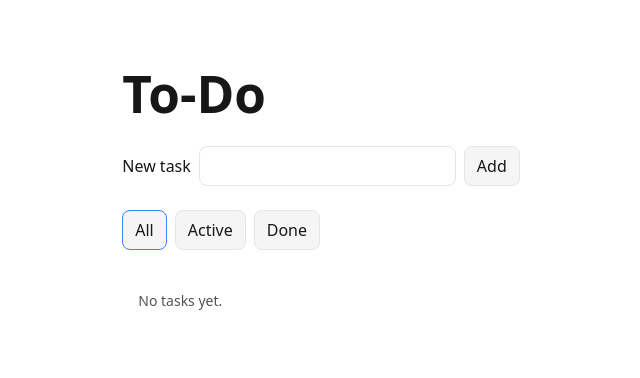
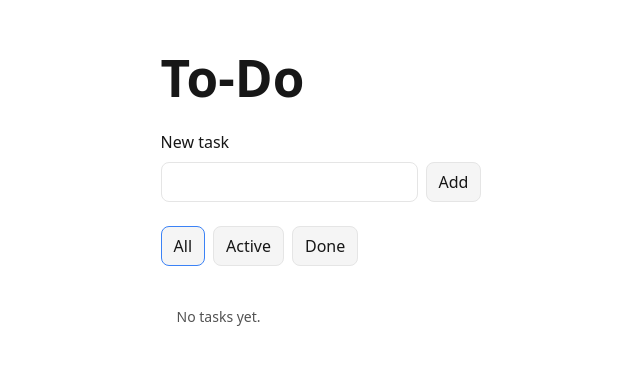
Before and after one commit to Laima-Mazeikyte/to-do-app, a website built with Vite: page index.html in a window 1280 px wide. Shown: the part 204-582 px from the top of the page, without its empty margins (319-959 px from the left). Built offline with nearby package versions, Linux system fonts and the light colour scheme.

Commit message:
input field UI fix

```diff
--- a/src/style.css
+++ b/src/style.css
@@ -102,15 +102,15 @@ button:focus-visible {
 }
 
 .todo-form {
-  display: flex;
-  flex-wrap: wrap;
+  display: grid;
+  grid-template-columns: 1fr auto;
   gap: var(--space-2);
   align-items: center;
   margin-bottom: var(--space-6);
 }
 
 .todo-label {
-  flex: 0 0 auto;
+  grid-column: 1 / -1;
   font-size: var(--font-size-base);
   color: var(--foreground-default);
 }
```
